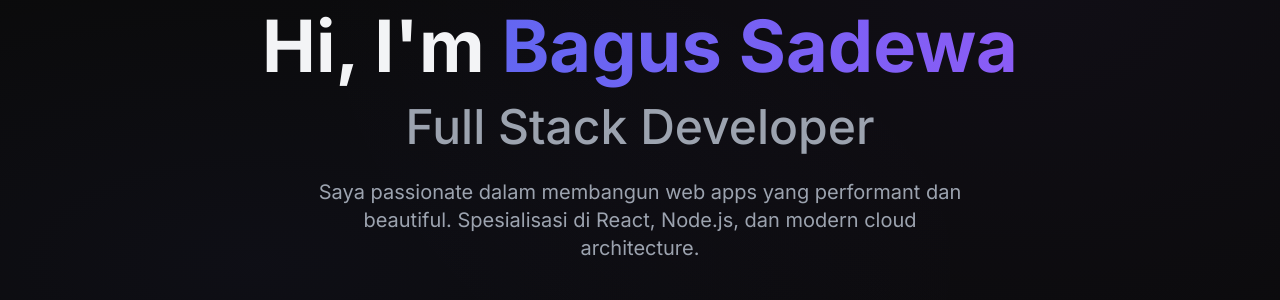
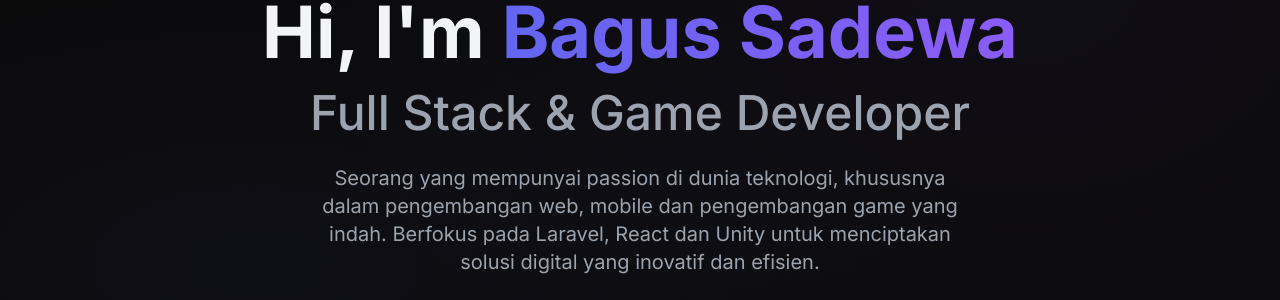
Before and after one commit to SadewaNickz/Portofolio, a React app in the folder frontend/: page / in a window 1280 px wide. Shown: the part 219-519 px from the top of the page. Built offline with nearby package versions, Linux system fonts and the light colour scheme; no server answers; the HTML template or start-up script is replaced by a standard one.

Commit message:
perbaikan home

```diff
--- a/frontend/src/pages/Home.jsx
+++ b/frontend/src/pages/Home.jsx
@@ -19,15 +19,13 @@
           Hi, I'm <span className="gradient-text">Bagus Sadewa</span>
           <br />
           <span className="text-gray-400 text-4xl md:text-5xl font-medium">
-            Full Stack Developer
+            Full Stack & Game Developer
           </span>
         </h1>
 
         {/* Description */}
         <p className="text-gray-400 text-lg md:text-xl max-w-2xl mx-auto mb-10 leading-relaxed">
-          Saya passionate dalam membangun web apps yang performant dan
-          beautiful. Spesialisasi di React, Node.js, dan modern cloud
-          architecture.
+          Seorang yang mempunyai passion di dunia teknologi, khususnya dalam pengembangan web, mobile dan pengembangan game yang indah. Berfokus pada Laravel, React dan Unity untuk menciptakan solusi digital yang inovatif dan efisien.
         </p>
 
         {/* CTA Buttons */}
```
